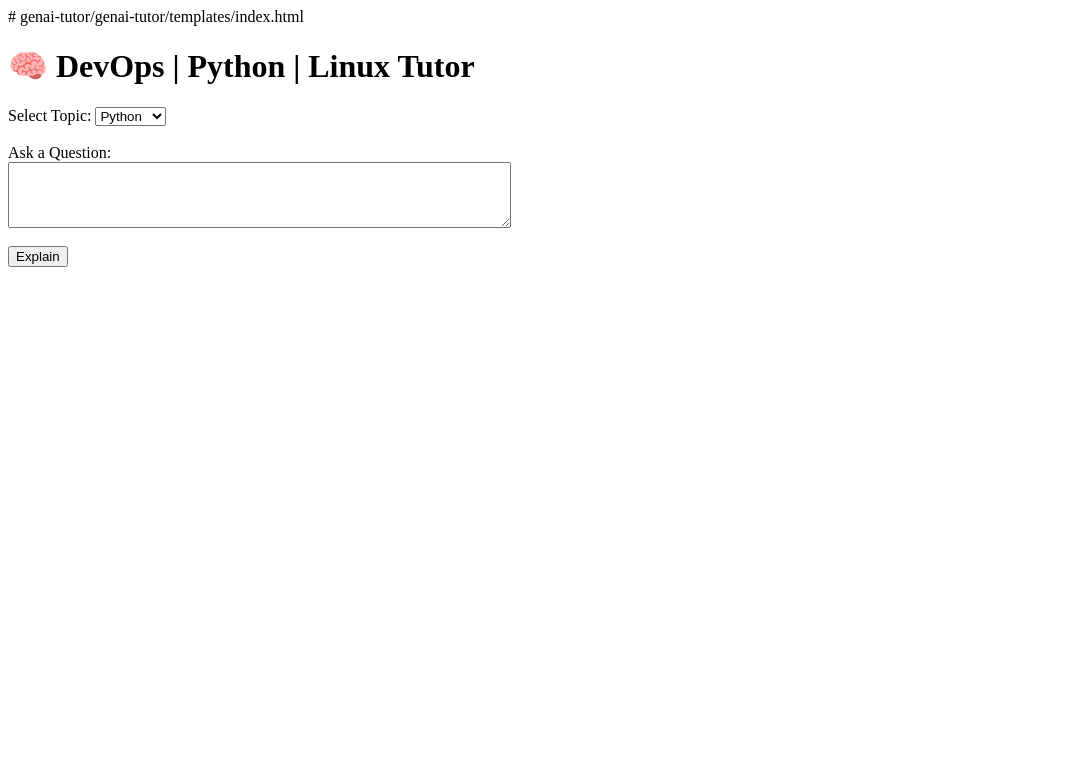
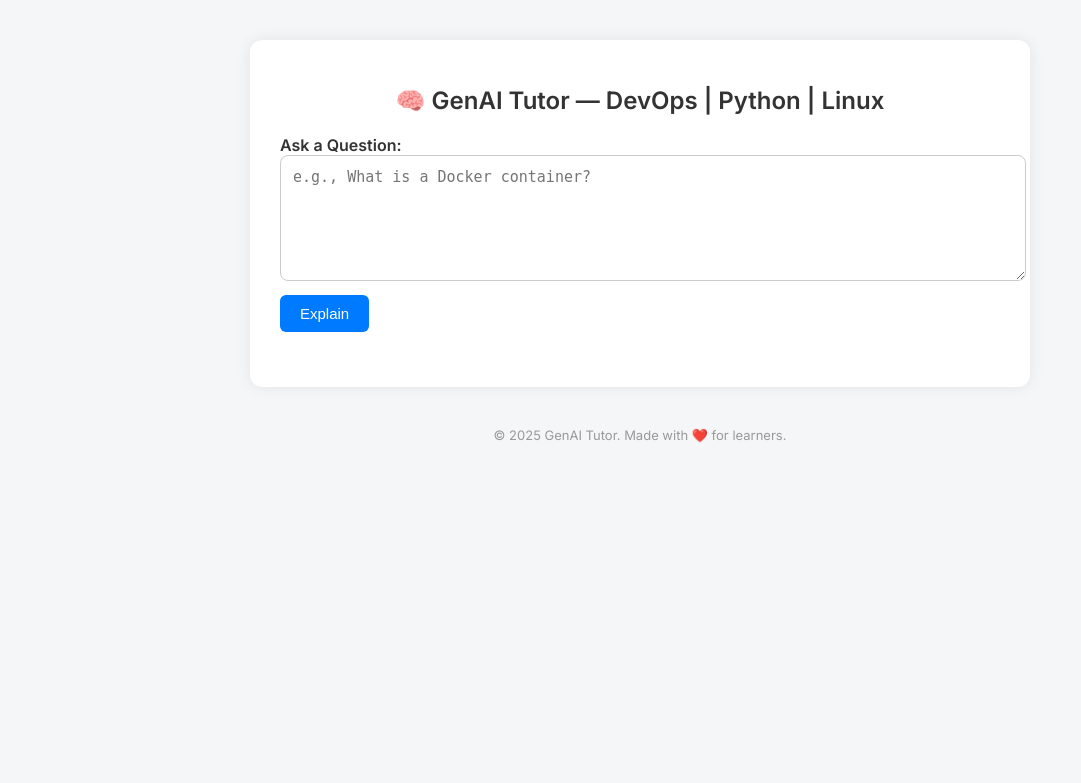
Before and after one commit to DevopsProjects1999/Devops_Integration_project, a Flask app: page / in a window 1280 px wide. Shown: the top 783 px of the page, without its empty margins (0-1081 px from the left). Run offline with Flask 3, Linux system fonts and the light colour scheme.

Commit message:
Updated the index.html for Structured explanation

```diff
--- a/templates/index.html
+++ b/templates/index.html
@@ -1,27 +1,100 @@
-# genai-tutor/genai-tutor/templates/index.html
 <!DOCTYPE html>
-<html>
+<html lang="en">
 <head>
-    <title>GenAI Tutor</title>
+    <meta charset="UTF-8">
+    <title>🧠 DevOps | Python | Linux Tutor</title>
+    <link href="https://fonts.googleapis.com/css2?family=Inter:wght@400;600&display=swap" rel="stylesheet">
+    <style>
+        body {
+            font-family: 'Inter', sans-serif;
+            background-color: #f4f6f8;
+            color: #333;
+            margin: 0;
+            padding: 0;
+        }
+
+        .container {
+            max-width: 720px;
+            margin: 40px auto;
+            padding: 30px;
+            background-color: #ffffff;
+            border-radius: 12px;
+            box-shadow: 0 0 15px rgba(0, 0, 0, 0.08);
+        }
+
+        h1 {
+            text-align: center;
+            font-size: 24px;
+            margin-bottom: 20px;
+        }
+
+        form {
+            margin-bottom: 25px;
+        }
+
+        textarea {
+            width: 100%;
+            height: 100px;
+            padding: 12px;
+            border: 1px solid #ccc;
+            border-radius: 8px;
+            font-size: 15px;
+            resize: vertical;
+        }
+
+        button {
+            margin-top: 10px;
+            background-color: #007bff;
+            color: white;
+            padding: 10px 20px;
+            font-size: 15px;
+            border: none;
+            border-radius: 6px;
+            cursor: pointer;
+        }
+
+        button:hover {
+            background-color: #0056b3;
+        }
+
+        .output {
+            background-color: #f1f1f1;
+            padding: 20px;
+            border-radius: 8px;
+            border-left: 5px solid #007bff;
+            white-space: pre-wrap;
+            font-size: 15px;
+            line-height: 1.6;
+        }
+
+        footer {
+            text-align: center;
+            font-size: 13px;
+            color: #999;
+            margin-top: 30px;
+        }
+    </style>
 </head>
 <body>
-    <h1>🧠 DevOps | Python | Linux Tutor</h1>
-    <form method="post">
-        <label>Select Topic:</label>
-        <select name="topic">
-            <option value="Python">Python</option>
-            <option value="Linux">Linux</option>
-            <option value="DevOps">DevOps</option>
-        </select><br><br>
+    <div class="container">
+        <h1>🧠 GenAI Tutor — DevOps | Python | Linux</h1>
 
-        <label>Ask a Question:</label><br>
-        <textarea name="question" rows="4" cols="60"></textarea><br><br>
-        <input type="submit" value="Explain">
-    </form>
+        <form method="post">
+            <label for="question"><strong>Ask a Question:</strong></label>
+            <textarea name="question" placeholder="e.g., What is a Docker container?">{{ request.form.question or '' }}</textarea>
+            <button type="submit">Explain</button>
+        </form>
 
-    {% if explanation %}
-        <h3>🧾 Explanation:</h3>
-        <p>{{ explanation }}</p>
-    {% endif %}
+        {% if explanation %}
+        <div class="output">
+            🧾 <strong>Explanation:</strong><br><br>
+            {{ explanation }}
+        </div>
+        {% endif %}
+    </div>
+
+    <footer>
+        &copy; 2025 GenAI Tutor. Made with ❤️ for learners.
+    </footer>
 </body>
 </html>
```
